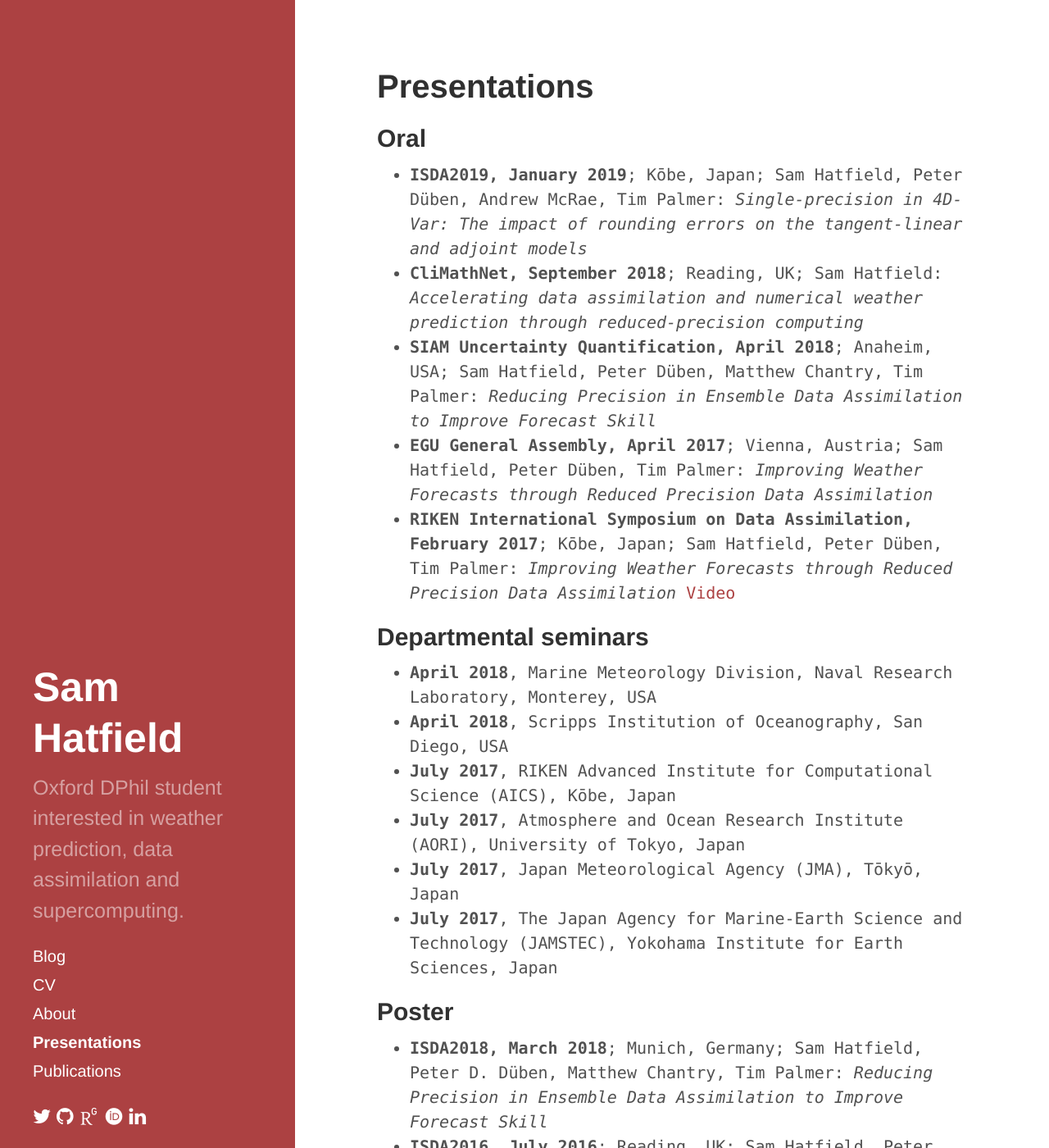
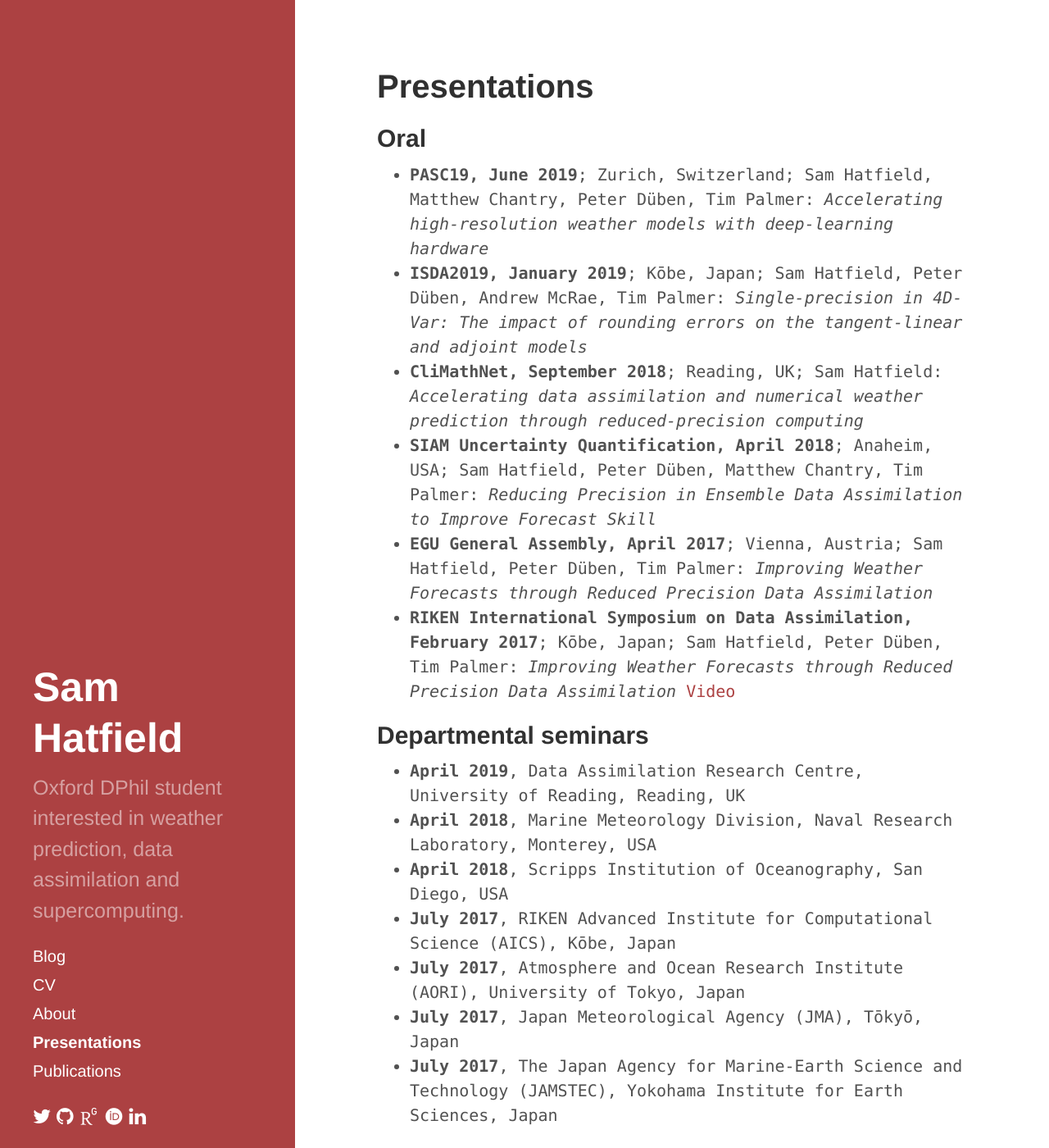
Before and after one commit to samhatfield/samhatfield.github.io, a Jekyll site: the page built from presentations.md, in a window 1280 px wide and 1400 px high. Shown: the whole window at 82% size. Built offline with Jekyll 4.4.1, drawn with Linux system fonts in a browser that asks for light colours; nearby versions of some CDN libraries; some web fonts are replaced.

Commit message:
Updated all info

```diff
--- a/presentations.md
+++ b/presentations.md
@@ -7,6 +7,7 @@ title: Presentations
 
 
 <ul class="publication-list">
+    <li><b>PASC19, June 2019</b>; Zurich, Switzerland; Sam Hatfield, Matthew Chantry, Peter Düben, Tim Palmer: <em>Accelerating high-resolution weather models with deep-learning hardware</em></li>
     <li><b>ISDA2019, January 2019</b>; Kōbe, Japan; Sam Hatfield, Peter Düben, Andrew McRae, Tim Palmer: <em>Single-precision in 4D-Var: The impact of rounding errors on the tangent-linear and adjoint models</em></li>
     <li><b>CliMathNet, September 2018</b>; Reading, UK; Sam Hatfield: <em>Accelerating data assimilation and numerical weather prediction through reduced-precision computing</em></li>
     <li><b>SIAM Uncertainty Quantification, April 2018</b>; Anaheim, USA; Sam Hatfield, Peter Düben, Matthew Chantry, Tim Palmer: <em>Reducing Precision in Ensemble Data Assimilation to Improve Forecast Skill</em></li>
@@ -17,6 +18,7 @@ title: Presentations
 ## Departmental seminars
 
 <ul class="publication-list">
+    <li><b>April 2019</b>, Data Assimilation Research Centre, University of Reading, Reading, UK</li>
     <li><b>April 2018</b>, Marine Meteorology Division, Naval Research Laboratory, Monterey, USA</li>
     <li><b>April 2018</b>, Scripps Institution of Oceanography, San Diego, USA</li>
     <li><b>July 2017</b>, RIKEN Advanced Institute for Computational Science (AICS), Kōbe, Japan</li>
```
Also changed, not shown: publications.md (+1 -0 lines), 1 other file.
